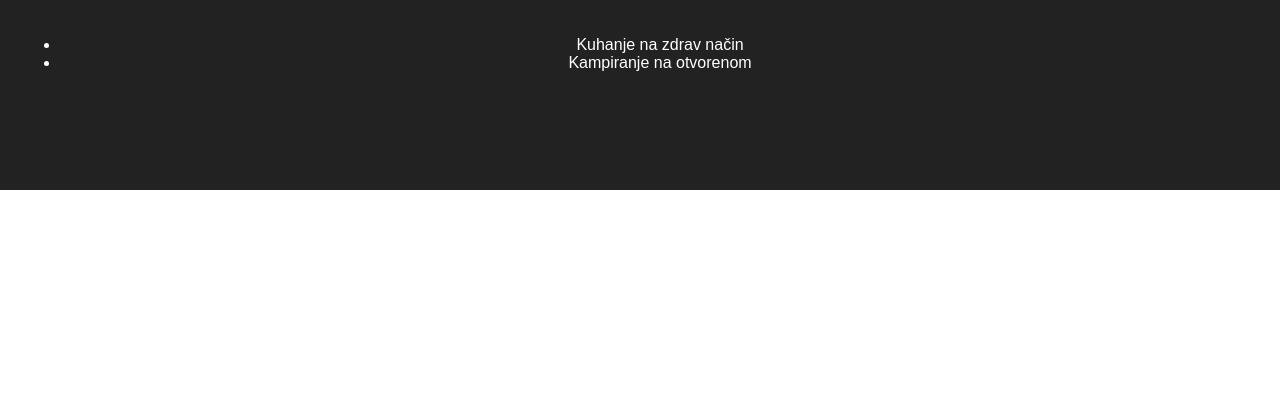
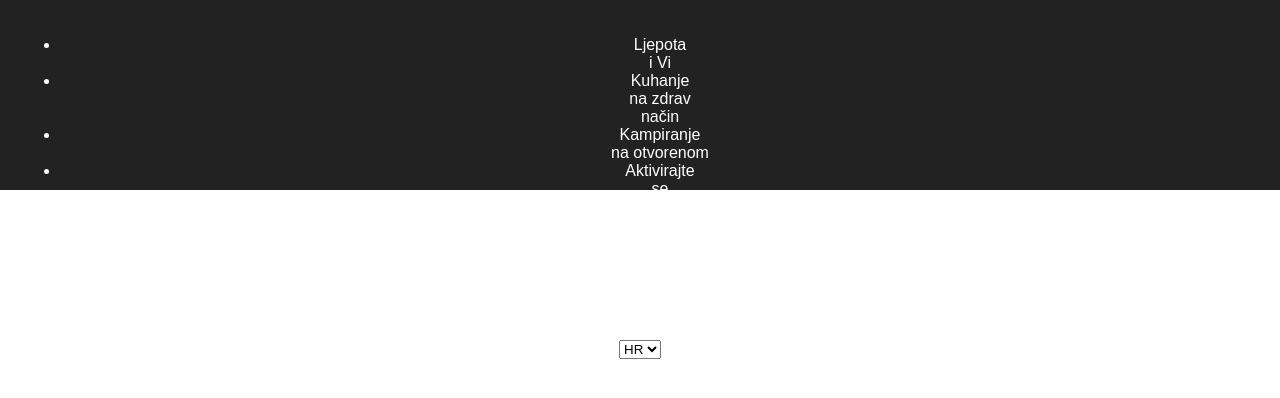
Before and after one commit to lamijaselmanovic/navbar, a React (Create React App) app: page / in a window 1280 px wide. Shown: the top 398 px of the page. Built offline with nearby package versions, Linux system fonts and the light colour scheme.

Commit message:
select language and style menu item titles

```diff
--- a/public/index.html
+++ b/public/index.html
@@ -19,7 +19,7 @@
       work correctly both with client-side routing and a non-root public URL.
       Learn how to configure a non-root public URL by running `npm run build`.
     -->
-    <title>React App</title>
+    <title>Navbar :)</title>
   </head>
   <body>
     <noscript>
--- a/src/App.js
+++ b/src/App.js
@@ -3,22 +3,58 @@ import logo from './logo.svg';
 import './App.css';
 import {menuItems} from './config.js';
 
-class MenuItems extends Component {
+class SelectLanguage extends Component {
+  render() {
+    return (
+      <select defaultValue="hr">
+        <option key="hr" value="hr">HR</option>
+        <option key="en" value="en">EN</option>
+      </select>
+    )
+  }
+}
+
+function WordBreaker({title, breakAt = 3}) {
+  return title && title.split(' ').map(word => word.length <= breakAt ? `${word} ` : <React.Fragment key={word}>{word}<br /></React.Fragment>)
+}
+
+class MenuItems extends React.Component {
+  // constructor(props) {
+  //   super(props);
+  // }
   render() {
     return (
       <ul>
-        <li>{this.props.items[1]}</li>
-        <li>{this.props.items[2]}</li>
+        {this.props.items.map(item => <li ref={item.ref} key={item.text}><WordBreaker title={item.text} /></li>)}
       </ul>
     )
   }
 }
 
+function prepareItems (items) {
+  return items.map(item => ({
+    text: item
+  }))
+}
+
 class NavBar extends Component {
-  render() {
+  constructor (props) {
+    super(props)
+
+    const defaultLanguage = 'hr'
+    const items = props.items[defaultLanguage]
+
+    this.state = {
+      language: defaultLanguage,
+      items: prepareItems(items)
+    }
+  }
+
+  render () {
     return (
       <header className="App-header">
-        <MenuItems items={menuItems.hr}/>
+        <MenuItems items={this.state.items} />
+        <SelectLanguage />
       </header>
     )
   }
@@ -28,7 +64,7 @@ class App extends Component {
   render() {
     return (
       <div className="App">
-        <NavBar />
+        <NavBar items={menuItems} />
       </div>
     );
   }
```
